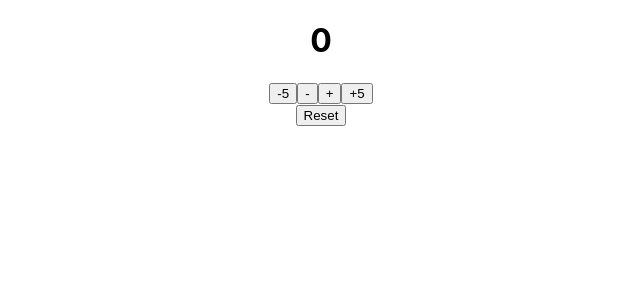
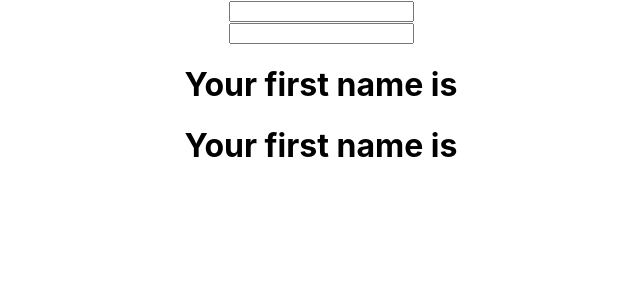
Before and after one commit to AchayoEarnest/react-rev, a React (Create React App) app: page / in a window 1280 px wide. Shown: the top 300 px of the page, without its empty margins (319-959 px from the left). Built offline with nearby package versions, Linux system fonts and the light colour scheme.

Commit message:
dealing with objects as state value using useState Hook

```diff
--- a/src/App.js
+++ b/src/App.js
@@ -3,13 +3,15 @@ import './App.css';
 import ClassCounter from './components/ClassCounter';
 import HookCounter from './components/HookCounter';
 import PrevCount from './components/PrevCount';
+import HookThree from './components/HookThree';
 
 function App() {
   return (
     <div className="App">
       {/* <ClassCounter />
       <HookCounter /> */}
-      <PrevCount />
+      {/* <PrevCount /> */}
+      <HookThree />
     </div>
   );
 }
--- /dev/null
+++ b/src/components/HookThree.js
@@ -0,0 +1,31 @@
+import React, { useState } from "react";
+
+function HookThree() {
+  const [name, setName] = useState({ firstname: "", lastname: "" });
+
+  return (
+    <div>
+      <div>
+        <input
+          type="text"
+          value={name.firstname}
+          onChange={(e) => setName({...name, firstname: e.target.value })}
+        />
+      </div>
+
+      <div>
+        <input
+          type="text"
+          value={name.lastname}
+          onChange={(e) => setName({...name, lastname: e.target.value })}
+        />
+      </div>
+
+      <h1>Your first name is {name.firstname}</h1>
+      <h1>Your first name is {name.lastname}</h1>
+      {/* <h1>{JSON.stringify(name)}</h1> */}
+    </div>
+  );
+}
+
+export default HookThree;
```
